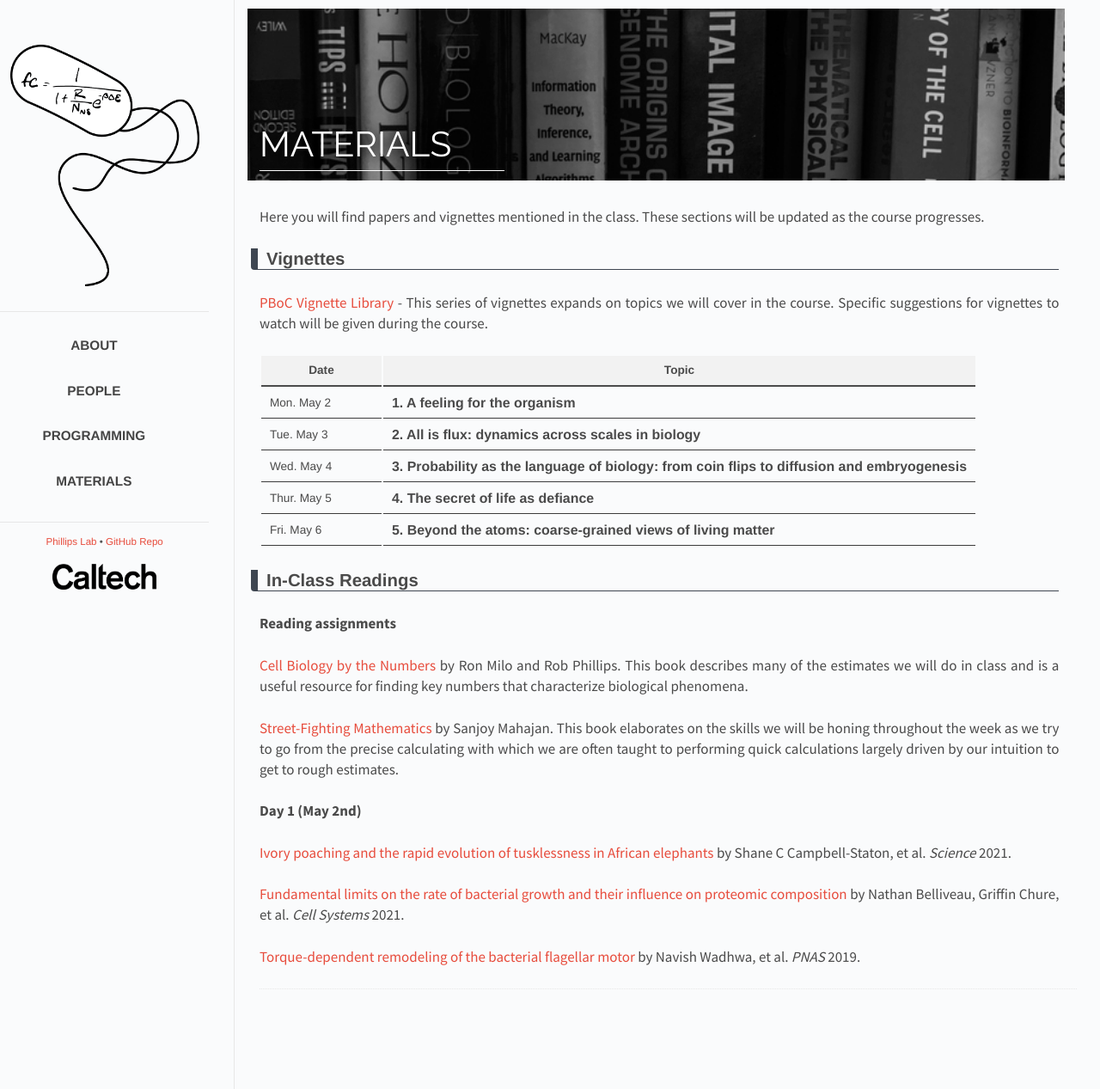
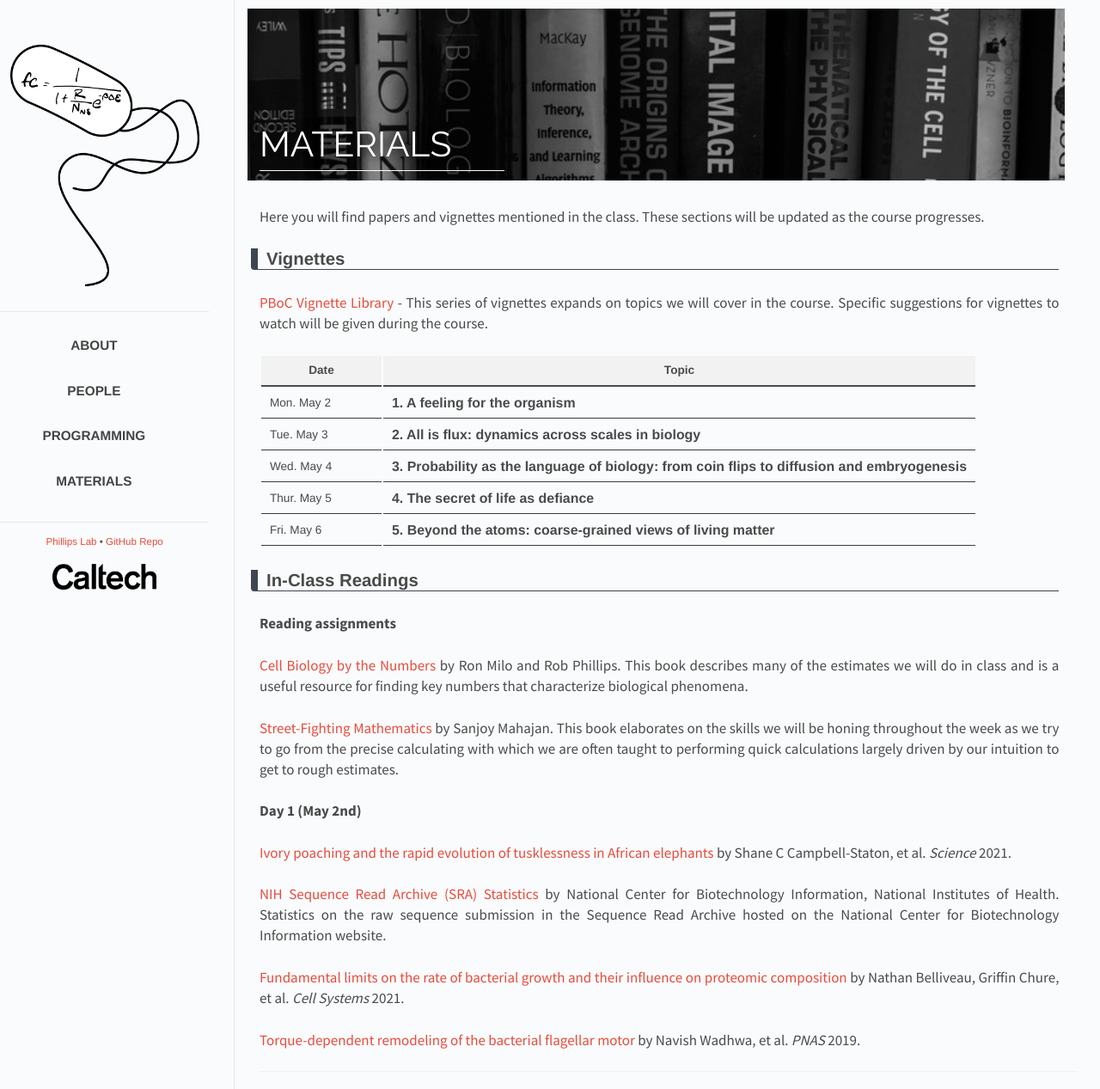
Before and after one commit to RPGroup-PBoC/pboc22_marseille, a Jekyll site: the page built from _posts/2022-01-28-materials.md, in a window 1280 px wide. Shown: the whole page at 86% size. Built offline with Jekyll 4.4.1, drawn with Linux system fonts in a browser that asks for light colours.

Commit message:
Including NCBI SRA statistics.

```diff
--- a/_data/papers.yaml
+++ b/_data/papers.yaml
@@ -15,6 +15,11 @@
    journal: "Science"
    year: "2021"
    link: "https://www.science.org/doi/10.1126/science.abe7389"
+
+ - title: "NIH Sequence Read Archive (SRA) Statistics"
+   author: "National Center for Biotechnology Information, National Institutes of Health"
+   description: "Statistics on the raw sequence submission in the Sequence Read Archive hosted on the National Center for Biotechnology Information website."
+   link:  "https://trace.ncbi.nlm.nih.gov/Traces/sra/"
 
  - title: "Fundamental limits on the rate of bacterial growth and their influence on proteomic composition"
    author: "Nathan Belliveau, Griffin Chure, et al."
```
